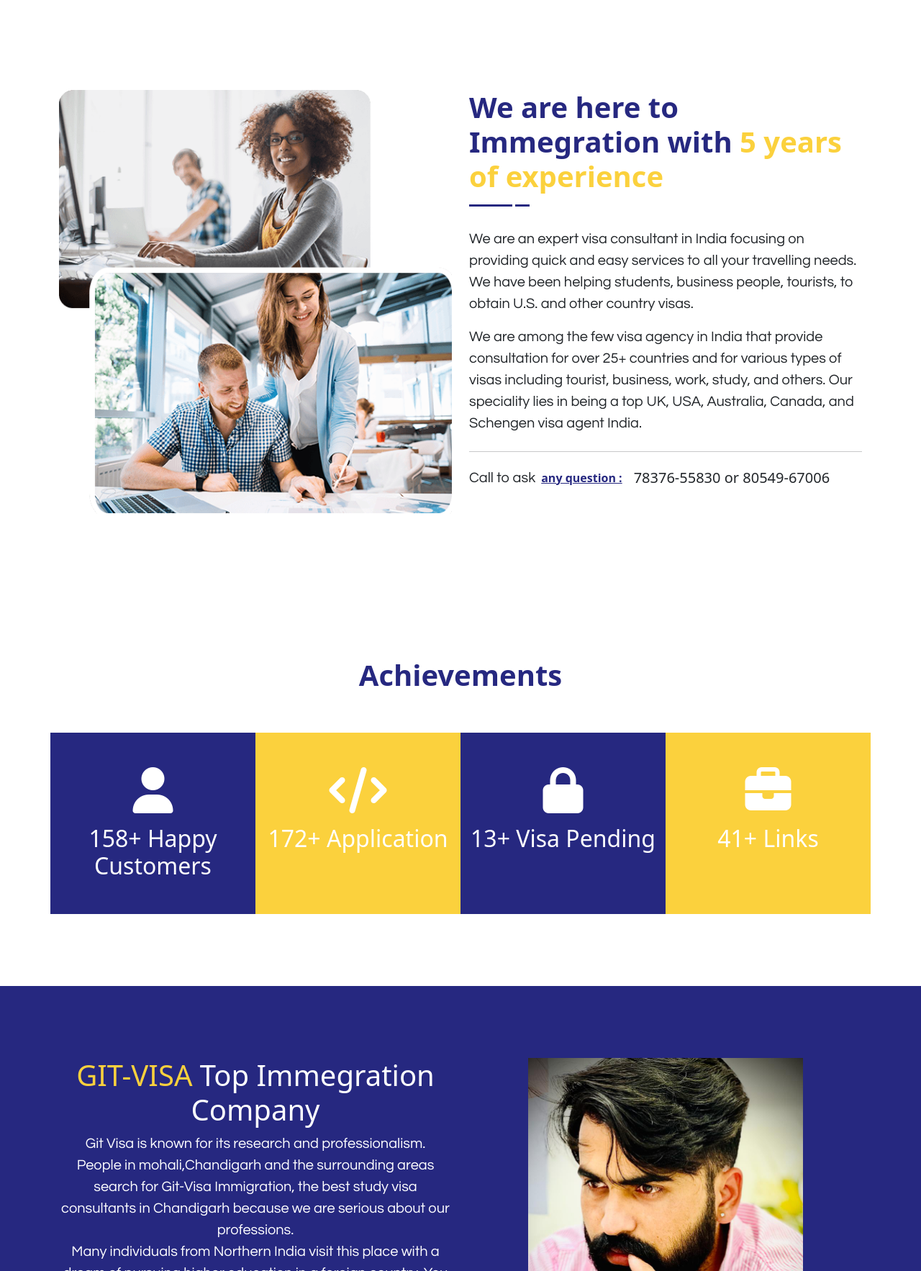
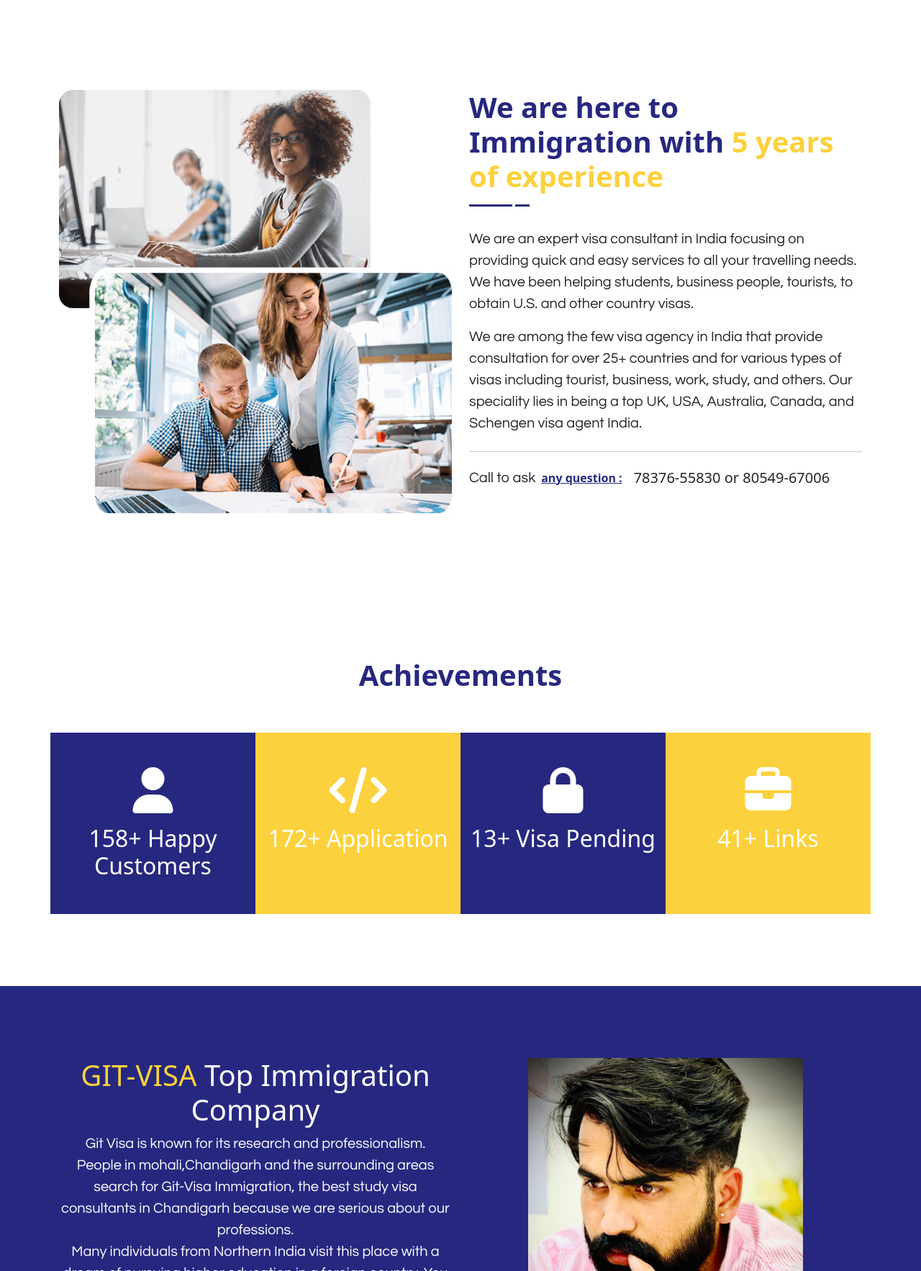
Before and after one commit to shivtaj/gitvisa, a plain HTML site: page index.html in a window 1280 px wide. Shown: the part 804-2570 px from the top of the page at 72% size. Drawn offline with nearby package versions, Linux system fonts and the light colour scheme.

Commit message:
change spelling

```diff
--- a/index.html
+++ b/index.html
@@ -142,7 +142,7 @@
                     <div class="">
                         <div class="">
                             <!-- <h5 class="text-muted">About Us</h5> -->
-                            <h2 class="mb-0 fw-bold p-text-primary fs-1">We are here to Immegration with <span
+                            <h2 class="mb-0 fw-bold p-text-primary fs-1">We are here to Immigration with <span
                                 class="p-text-warning fs-1">5 years of experience</span> </h2>
                             <span class="underline mb-4 d-block">
                                 <span class="underline-f d-inline-block"></span>
@@ -209,7 +209,7 @@
             <div class="col-sm-12 col-md-12 col-lg-6 col-xl-6">
                 <div class="left-content">
                     <!-- <h5 class="text-white fs-4">Kuldeep Vohra(Managing Director)</h5> -->
-                    <h2 class="text-white fs-1"><span class="ameo p-text-warning">GIT-VISA</span> Top Immegration<br>
+                    <h2 class="text-white fs-1"><span class="ameo p-text-warning">GIT-VISA</span> Top Immigration<br>
                        Company</h2>
                     <p class="text-white fw-4">Git Visa is known for its research and professionalism. <br>People in mohali,Chandigarh and the surrounding areas search for Git-Visa Immigration, the best study visa consultants in Chandigarh because we are serious about our professions.
                         <br> Many individuals from Northern India visit this place with a dream of pursuing higher education in a foreign country. You may have imagined a perfect campus or might have saved enough money to submit an application for admission to a
```
